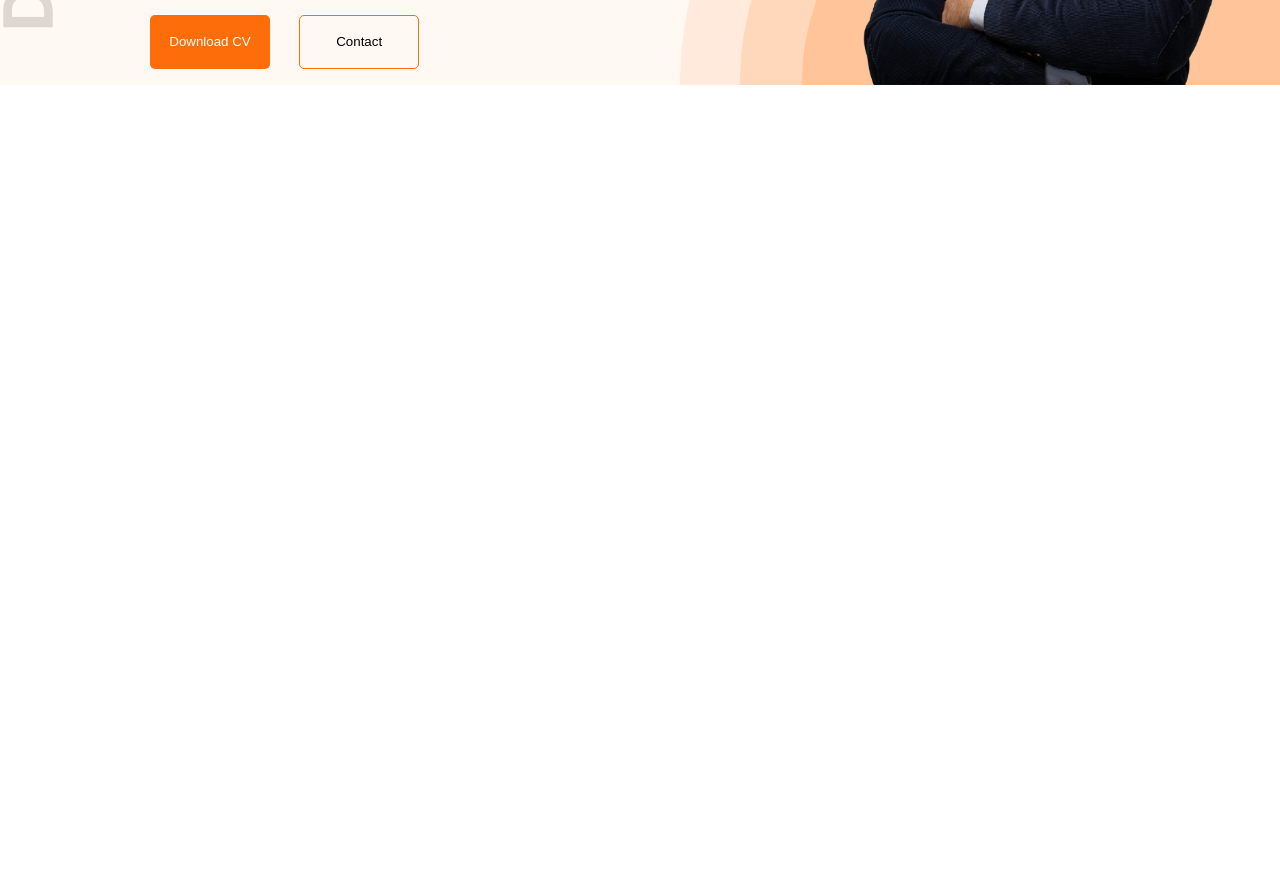
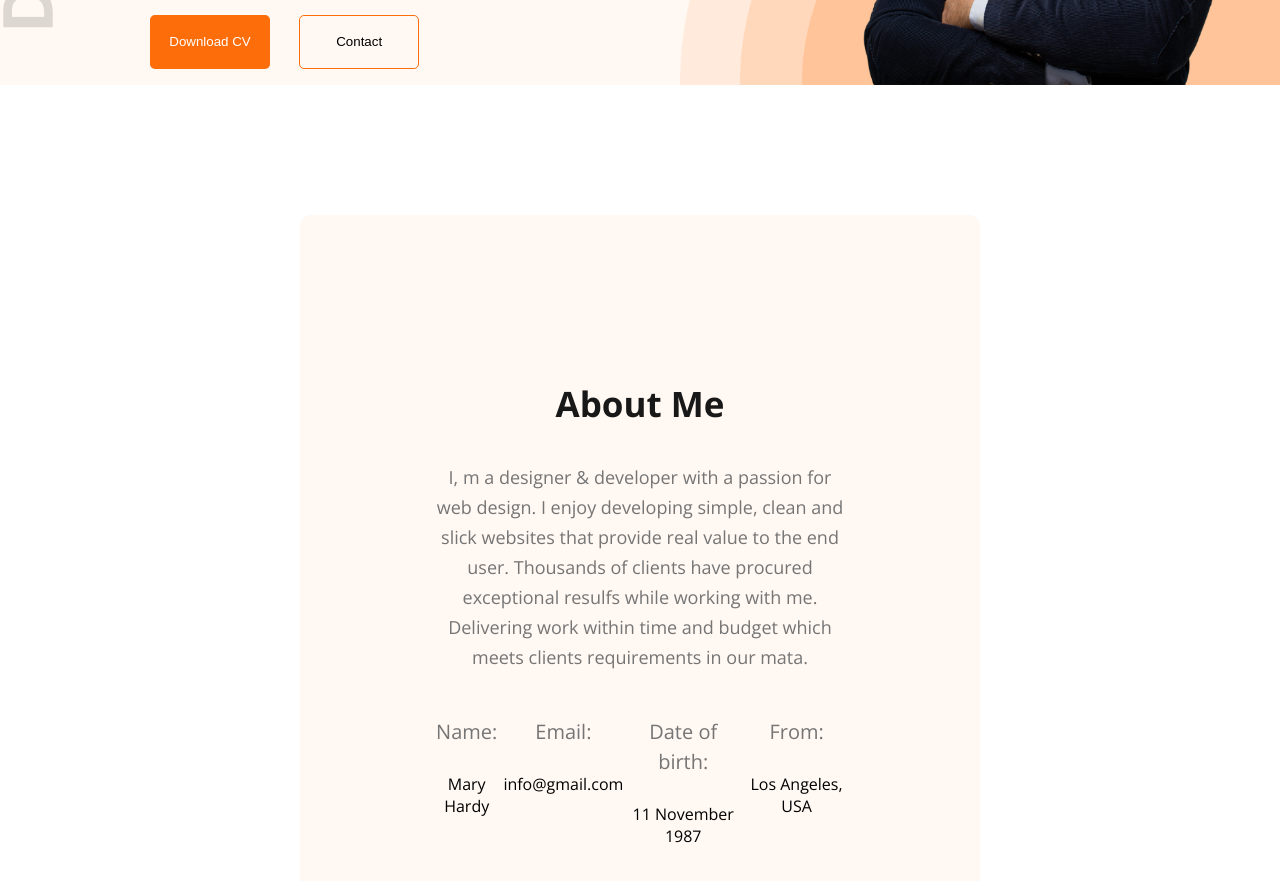
Before and after one commit to hzamanshohag/developer-portfolio, a plain HTML site: page index.html in a window 1280 px wide. Shown: the part 559-1440 px from the top of the page. Before the commit the page ends 800 px from the top, so only its background shows below. Drawn offline with nearby package versions, Linux system fonts and the light colour scheme.

Commit message:
backgrount

```diff
--- a/index.html
+++ b/index.html
@@ -31,7 +31,28 @@
     </div>
 </header>
 <main>
-
+    <section class="about">
+        <h3 class="section-title">About Me</h3>
+        <p class="section-description">I, m a designer & developer with a passion for web design. I enjoy developing simple, clean and slick websites that provide real value to the end user. Thousands of clients have procured exceptional resulfs while working with me. Delivering work within time and budget which meets clients requirements in our mata.</p>
+        <div class="about-info-container">
+            <div class="about-info">
+                <h4 class="info-title">Name:</h4>
+                <p class="info-description">Mary Hardy</p>
+            </div>
+            <div class="about-info">
+                <h4 class="info-title">Email:</h4>
+                <p class="info-description">info@gmail.com</p>
+            </div>
+            <div class="about-info">
+                <h4 class="info-title">Date of birth:</h4>
+                <p class="info-description">11 November 1987</p>
+            </div>
+            <div class="about-info">
+                <h4 class="info-title">From:</h4>
+                <p class="info-description">Los Angeles, USA</p>
+            </div>
+        </div>
+    </section>
 </main>
 <footer>
 
--- a/style/portfolio.css
+++ b/style/portfolio.css
@@ -4,6 +4,14 @@ body{
     padding: 0;
     margin: 0;
 }
+
+.section-title{
+    color: #181818;
+    text-align: center;
+    font-size: 35px;
+    font-weight: 700;
+}
+
 /* Start nav bar  */
 
 nav{
@@ -65,6 +73,7 @@ nav .btn-primary{
     background-position: bottom right, left center;
     background-size: 600px, 70px;
 
+
 }
 
 .banner{
@@ -125,7 +134,50 @@ nav .btn-primary{
 .banner-img1{
     width: 400px;
 }
-.banner-img2{
+/* End Banner Section */
+
+/* Start Main Section */
+main{
+    max-width: 1140px;
+    margin: 0 auto;
+}
+
+.about{
+    padding: 130px;
+    border-radius: 10px;
+    background: #FFF8F3;
+    margin: 130px 230px ;
+}
+
+.section-description{
+    display: flex;
+    flex-direction: column;
+    color: #757575;
+    text-align: center;
+    font-size: 18px;
+    font-weight: 400;
+    line-height: 30px;
 
 }
-/* End Banner Section */
+
+.about-info-container{
+    display: flex;
+    justify-content: space-around;
+
+}
+
+.about-info{
+    text-align: center;
+}
+
+.info-title{
+    color: #757575;
+    text-align: center;
+    font-size: 20px;
+    font-weight: 400;
+    line-height: 30px;
+}
+
+.info-description{
+
+}
```
